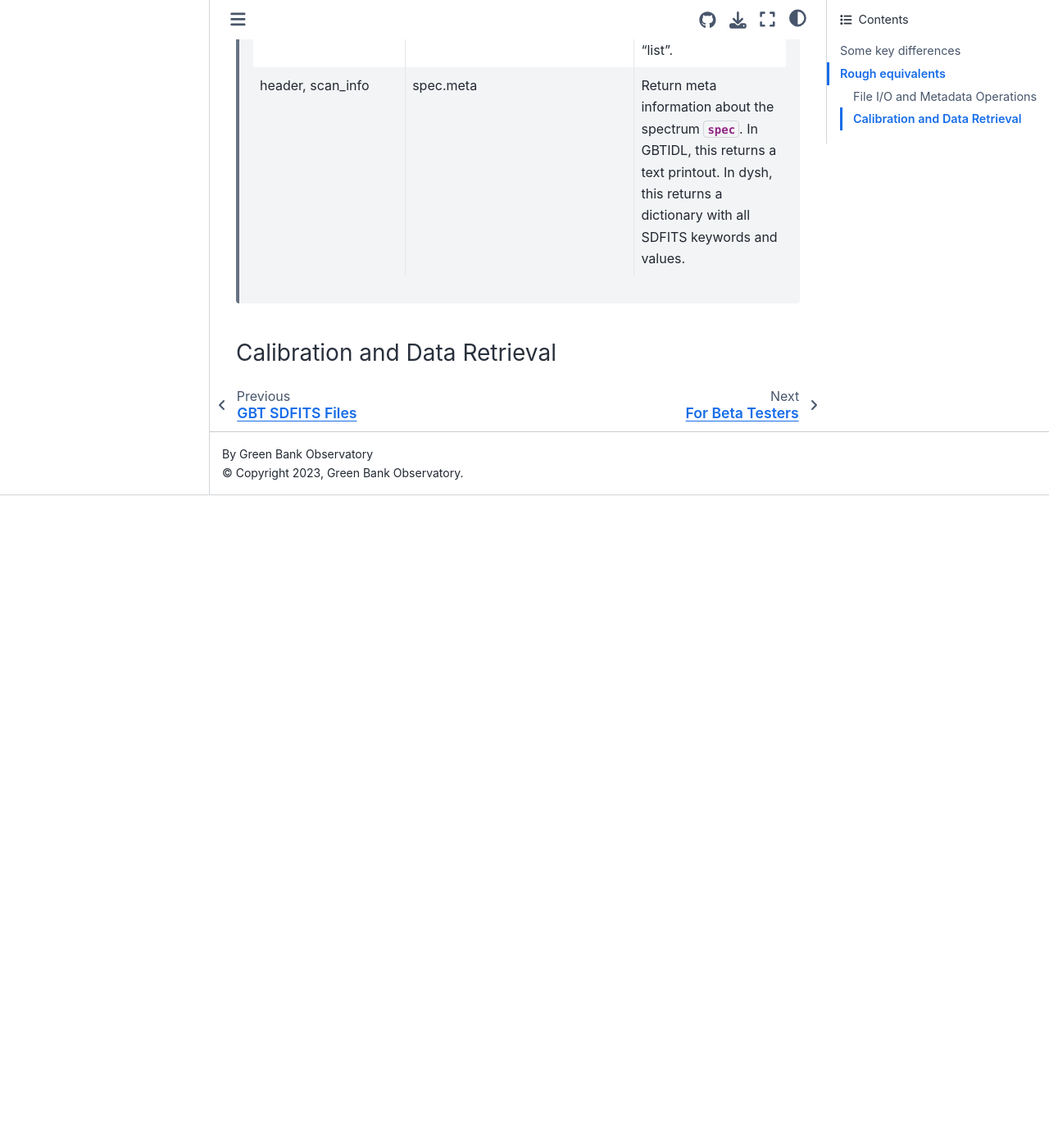
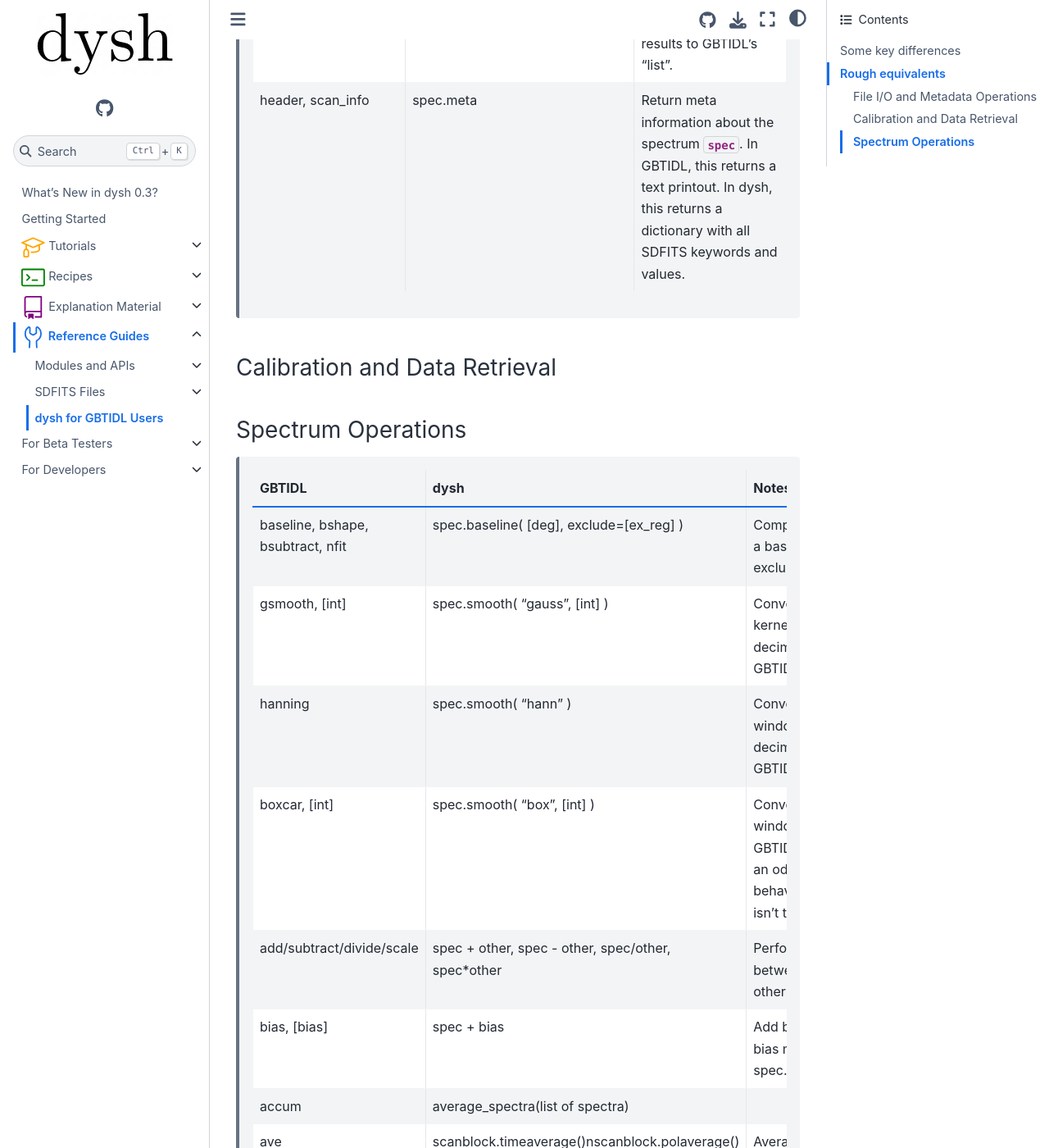
Before and after one commit to GreenBankObservatory/dysh, a Sphinx documentation site: the page built from docs/source/reference/dysh-for-gbtidl-users.rst, in a window 1280 px wide and 1400 px high, scrolled down 1844 px. Shown: the whole window at 82% size. Built offline with Sphinx 7.4.7 and the Sphinx Book theme 1.1.4, drawn with Linux system fonts in a browser that asks for light colours; pages that are not in the unit, such as notebooks, are missing from menus; before the commit the page ends 2448 px from its top, so only the background shows below that; some of the changed text lies outside the part shown.

Commit message:
Added spectrum operations table

```diff
--- a/docs/source/reference/dysh-for-gbtidl-users.rst
+++ b/docs/source/reference/dysh-for-gbtidl-users.rst
@@ -25,6 +25,7 @@ Rough equivalents
 In the tables below, it is assumed you have executed the following commands in Python:
 
 `from dysh.fits.gbtfitsload import GBTFITSLoad`
+
 `from dysh.util.selection import Selection`
 
 
@@ -43,3 +44,15 @@ File I/O and Metadata Operations
 
 Calibration and Data Retrieval
 ------------------------------
+
+
+
+Spectrum Operations
+-------------------
+
+
+ .. csv-table::
+    :file: files/Spectrum_ops.csv
+    :header-rows: 1
+    :class: longtable
+    :widths: 10 15 10
--- /dev/null
+++ b/docs/source/reference/files/Spectrum_ops.csv
@@ -0,0 +1,15 @@
+GBTIDL,dysh,Notes
+"baseline, bshape, bsubtract, nfit","spec.baseline( [deg], exclude=[ex_reg] )",Compute and optionally remove a baseline with degree `deg` and exclusion regions `ex_reg`
+"gsmooth, [int]","spec.smooth( ""gauss"", [int] )","Convolve spec with a Gaussian kernel. Default behavior is to decimate, which isn't true in GBTIDL"
+hanning,"spec.smooth( ""hann"" )","Convolve spec with a Hanning window. . Default behavior is to decimate, which isn't true in GBTIDL"
+"boxcar, [int]","spec.smooth( ""box"", [int] )","Convolve spec with a boxcar window. This matches the GBTIDL results only when int is an odd number. . Default behavior is to decimate, which isn't true in GBTIDL"
+add/subtract/divide/scale,"spec + other, spec - other, spec/other, spec*other",Perform element-wise math between spectrum `spec` and other vector/scalar `other`.
+"bias, [bias]",spec + bias,Add bias to spec. The units of bias must match those of spec.flux.
+accum,average_spectra(list of spectra),
+ave,scanblock.timeaverage()\nscanblock.polaverage(),Average a set of scans inside Scan Block `scanblock`.
+stats,spec.stats(),Print statistics of spectrum `spec`.
+"fshift, vshift, xshift",spec.find_shift(other),Find the shift between spec and other.
+gshift,"spec.shift(shift)
+spec.align_to(other)","Shift spec by shift.
+Find the shift between spec and other and apply. Equivalent to spec.shift(spec.find_shift(other))."
+"write_ascii, filename","spec.write(filename, format=""ascii.basic"")",Write the contents of spec to a text file in ascii format with minimum header information.
```
Also changed, not shown: 3 other files.
